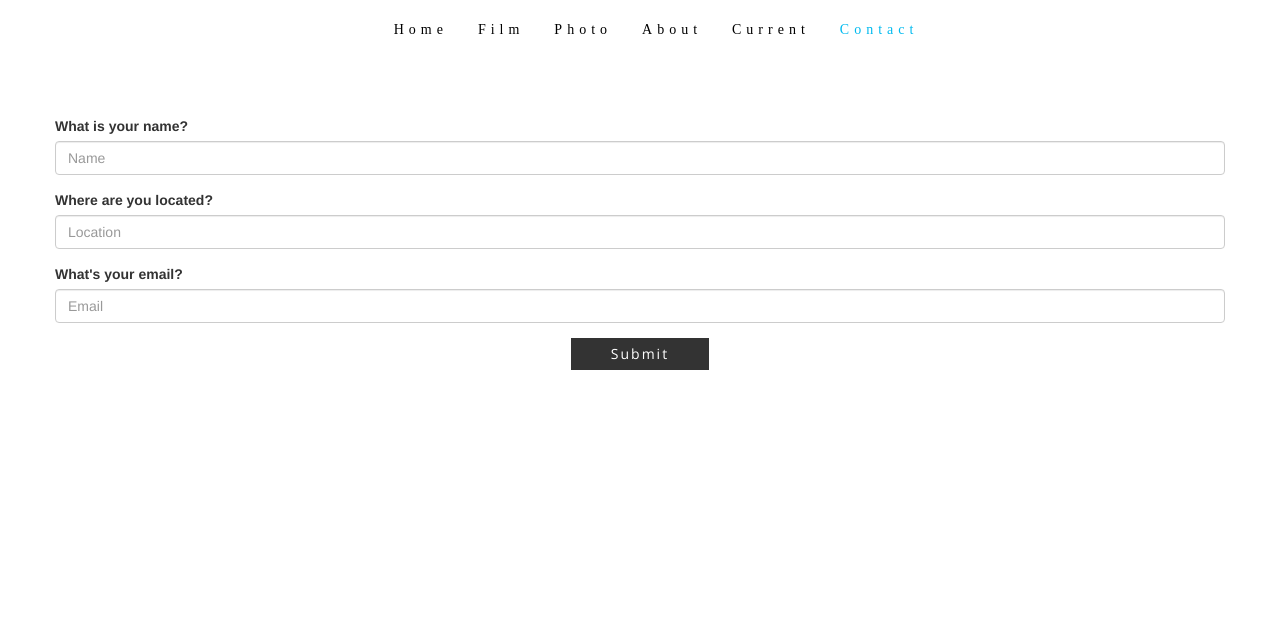
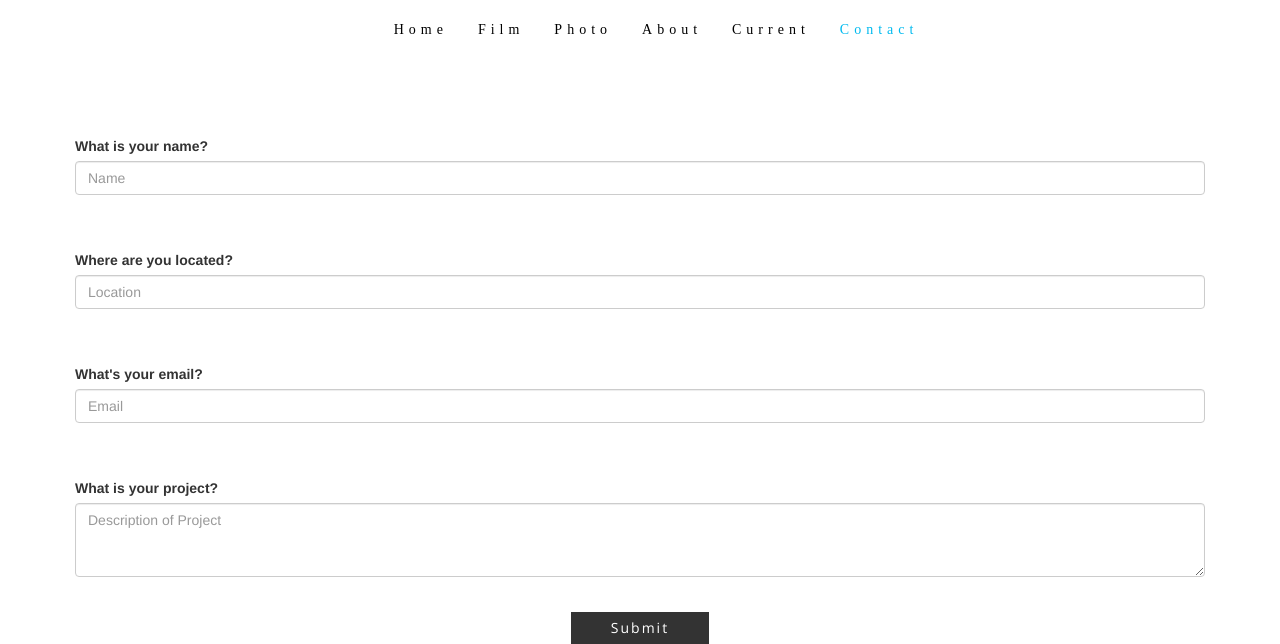
Before and after one commit to Dominicrayt/Dominicrayt.github.io, a plain HTML site: page contact.html in a window 1280 px wide. Shown: the part 162-806 px from the top of the page. Drawn offline with nearby package versions, Linux system fonts and the light colour scheme.

Commit message:
Added things to the contact page and added video

```diff
--- a/contact.html
+++ b/contact.html
@@ -4,9 +4,12 @@
   <meta charset="UTF-8">
   <meta name="viewport" content="width=device-width, initial-scale=1">
   <link href='http://fonts.googleapis.com/css?family=Open+Sans:400,300,600' rel='stylesheet' type='text/css'>
+  <script src="http://use.typekit.net/edr3ydd.js"></script>
+  <script>try{Typekit.load({ async: true });}catch(e){}</script>
   <link rel="stylesheet" type="text/css" href="bootstrap-3.3.6-dist/css/bootstrap.min.css">
   <link rel="stylesheet" type="text/css" href="bootstrap-3.3.6-dist/css/bootstrap-theme.min.css">
   <link rel="stylesheet" type="text/css" href="css/contact.min.css">
+  <script src="http://ajax.googleapis.com/ajax/libs/jquery/1.11.3/jquery.min.js"></script>
   <script src="bootstrap-3.3.6-dist/js/bootstrap.min.js"></script>
   <title>Contact</title>
 </head>
@@ -52,7 +55,7 @@
     <div class="container">
 
         <div class="form">
-                <form action="https://formspree.io/nommuna2@gmail.com" method="POST">
+                <form action="https://formspree.io/dominicraytrujillo@gmail.com" method="POST">
                     <div class="row">
                         <div class="form-group">
                               <label for="name">What is your name?</label>
@@ -73,6 +76,13 @@
                           </div>
                       </div>
 
+                      <div class="row">
+                          <div class="form-group">
+                                <label for="email ">What is your project?</label>
+                                <textarea name="Description of Project" class="form-control" rows="3" placeholder="Description of Project"></textarea>
+                          </div>
+                      </div>
+
 
                       <button type="submit" class="btn btn-default center-block">Submit</button>
                 </form>
@@ -81,5 +91,4 @@
 
 
 </body>
-<script src="http://ajax.googleapis.com/ajax/libs/jquery/1.11.3/jquery.min.js"></script>
 </html>
--- a/css/contact.scss
+++ b/css/contact.scss
@@ -1,3 +1,6 @@
+.row{
+    padding: 20px;
+}
 .form{
     position: relative;
     top: 100px;
```
Also changed, not shown: film.html (+5 -0 lines), css/contact.min.css, css/photo.css.
